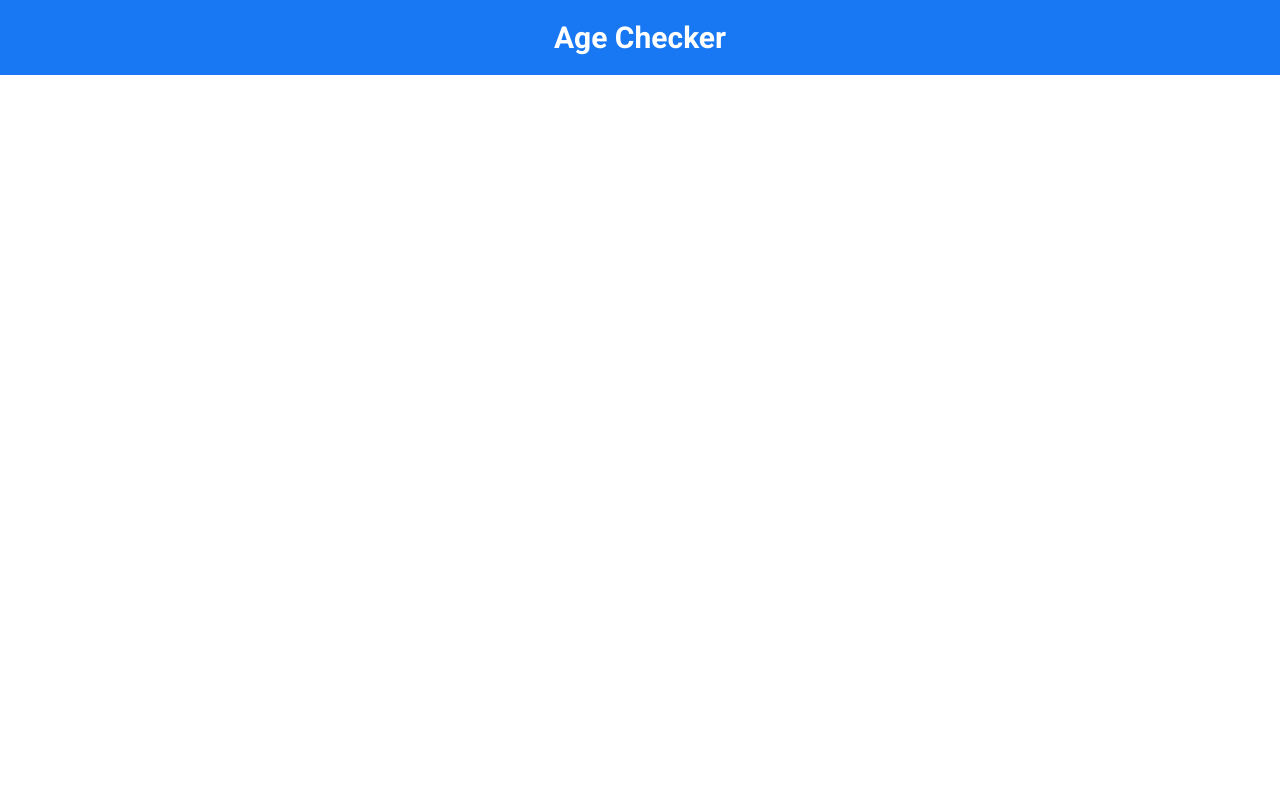
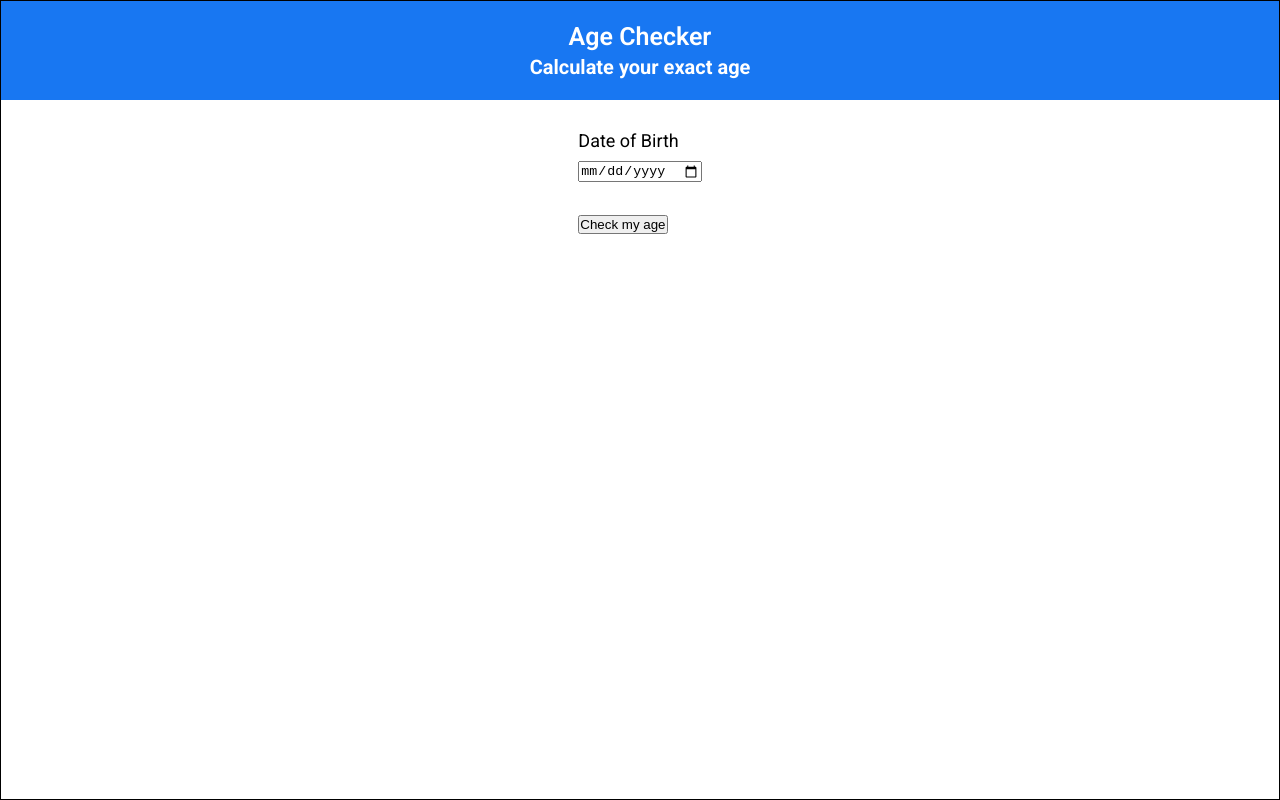
Before and after one commit to oeprxc/age-checker, a React (Vite) app: page / in a window 1280 px wide. Built offline with nearby package versions, Linux system fonts and the light colour scheme.

Commit message:
Completed the age calculations

```diff
--- a/src/App.css
+++ b/src/App.css
@@ -11,9 +11,23 @@
 
  :root {
   --text-color: black;
+  --font-size: 1.8rem;
  }
 
  body {
   color: var(--text-color);
     font-family: "Roboto", sans-serif;
+    font-size: var(--font-size);
  }
+
+ .container {
+  display: flex;
+  justify-content: center;
+  width: 100%;
+ }
+
+ .card {
+  border: 1px solid black;
+  width: 100%;
+  min-height: 100vh;
+ }
--- a/src/App.jsx
+++ b/src/App.jsx
@@ -2,12 +2,23 @@ import { useState } from "react";
 import "./App.css";
 import "./index.css"
 import Header from "./Components/Header";
+import AgeForm from "./Components/AgeForm";
 
 const App = () => {
   return <>
-  {/* Header */}
 
- <Header/>
+
+<div className="container">
+
+  <div className="card">
+    {/* Header */}
+     <Header/>
+
+     {/* Main */}
+     <AgeForm/>
+  </div>
+</div>
+
 
 
   </>;
--- /dev/null
+++ b/src/Components/AgeForm.css
@@ -0,0 +1,13 @@
+.ageContainer {
+    display: flex;
+    justify-content: center;
+    margin-top: 3rem;
+}
+
+ #btn {
+    margin-top: 3rem;
+ }
+
+ #date {
+    margin-top: 1rem;
+ }
--- a/src/Components/AgeForm.jsx
+++ b/src/Components/AgeForm.jsx
@@ -0,0 +1,101 @@
+import { useState } from "react"
+import "./AgeForm.css"
+
+const AgeForm = () => {
+    const [userDate, setUserDate] = useState ("")
+
+    // ErrorMesaage
+    const [errorMesaage, setErroMessage] = useState("")
+
+
+    // Age details state
+    const [header, setHeader] = useState("")
+    const [years, setYears] = useState("")
+     const [months, setMonths] = useState("")
+      const [days, setDays] = useState("")
+
+    const handleSubmit = (event) => {
+        event.preventDefault()
+
+        const inputDate = userDate
+
+        // Validate user Input.
+        if(inputDate === ""){
+            setErroMessage("Please enter a date of birth.")
+        } else {
+          const todayDate = new Date()
+
+          const birthDate = new Date(inputDate)
+
+          const birthYear = birthDate.getFullYear()
+
+        // birthMonth
+        const birthMonth = birthDate.getMonth()
+
+        // birthDay
+        const birthDay = birthDate.getDate()
+
+        //Year
+        const currentYear = todayDate.getFullYear()
+
+        const currentMonth = todayDate.getMonth()
+
+        const currentDay = todayDate.getDate()
+
+        let ageYears = currentYear - birthYear
+
+        let ageMonths = currentMonth - birthMonth
+
+        let ageDays = currentDay - birthDate
+
+        if(ageDays < 0) {
+            ageMonths--
+
+            const daysInPreviousMonth = new Date(currentYear, currentMonth, 0).getDate()
+        }
+
+        if(ageMonths < 0) {
+            ageYears--
+            ageMonths += 12
+        }
+
+        setHeader("Your Age")
+        setYears(`${ageYears} Years`)
+         setMonths(`${ageMonths} Months`)
+          setDays(`${ageDays} Days`)
+
+        }
+    }
+
+    return (
+        <>
+
+        <div className="ageContainer">
+
+        <form action="" onSubmit={handleSubmit}>
+       <p>Date of Birth</p>
+       <input type="date" name="date" id="date" value={userDate} onChange={(event => setUserDate(event.target.value))}/>
+       <p>{errorMesaage}</p>
+
+       {/* Age button */}
+       <div id="btn">
+        <button type="submit">Check my age</button>
+       </div>
+        </form>
+
+        </div>
+
+        <div className="ageDetailContainer">
+
+        <div className="ageDetail">
+        <h3>{header}</h3>
+        <p>{years}</p>
+         <p>{months}</p>
+         <p>{days}</p>
+        </div>
+
+        </div>
+        </>
+    )
+}
+export default AgeForm
--- /dev/null
+++ b/src/Components/Header.css
@@ -0,0 +1,10 @@
+.headerContainer {
+    display: flex;
+    flex-direction: column;
+    justify-content: center;
+    align-items: center;
+    padding: 2rem;
+    background-color: #1877F2;
+    color: white;
+    line-height: 1.3;
+}
--- a/src/Components/Header.jsx
+++ b/src/Components/Header.jsx
@@ -1,4 +1,4 @@
-
+import "./Header.css"
 
 
 
@@ -6,7 +6,10 @@
 const Header = () => {
     return (
         <>
-        <h1 style={{textAlign: "center", padding: "2rem", backgroundColor: "#1877F2", color: "white", fontSize: "3rem"}}>Age Checker</h1>
+        <div className="headerContainer">
+         <h1 style={{fontWeight: "600", fontSize: "2.5rem"}}>Age Checker</h1>
+        <h2 style={{fontSize: "2rem"}}>Calculate your exact age</h2>
+        </div>
 
         </>
     )
```
